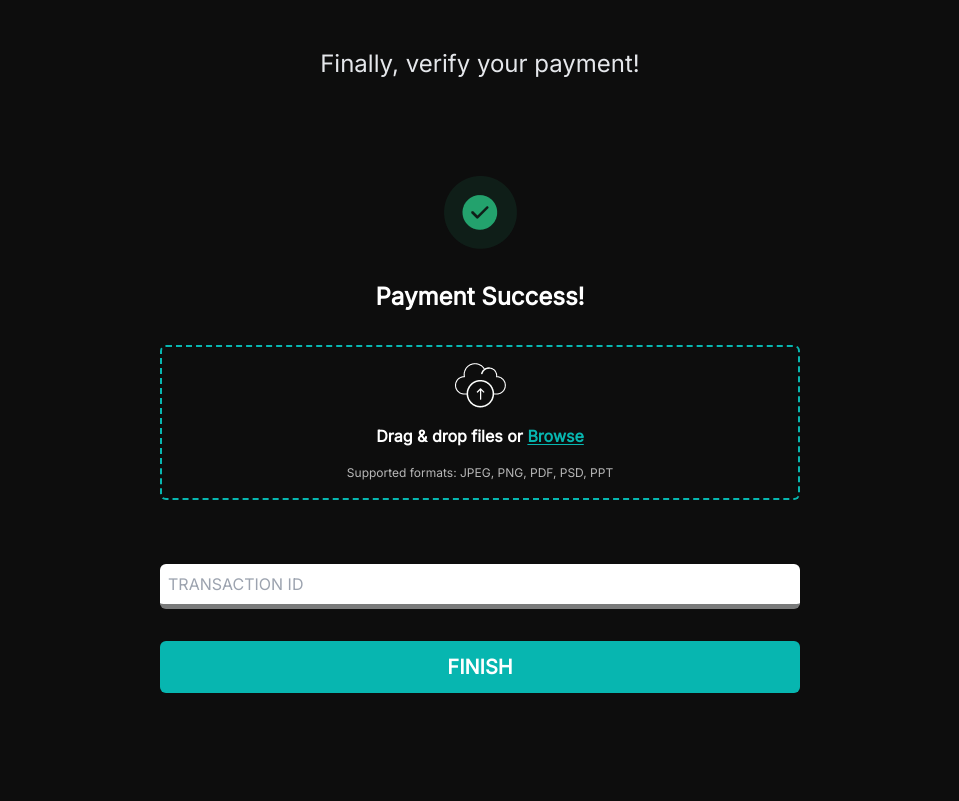
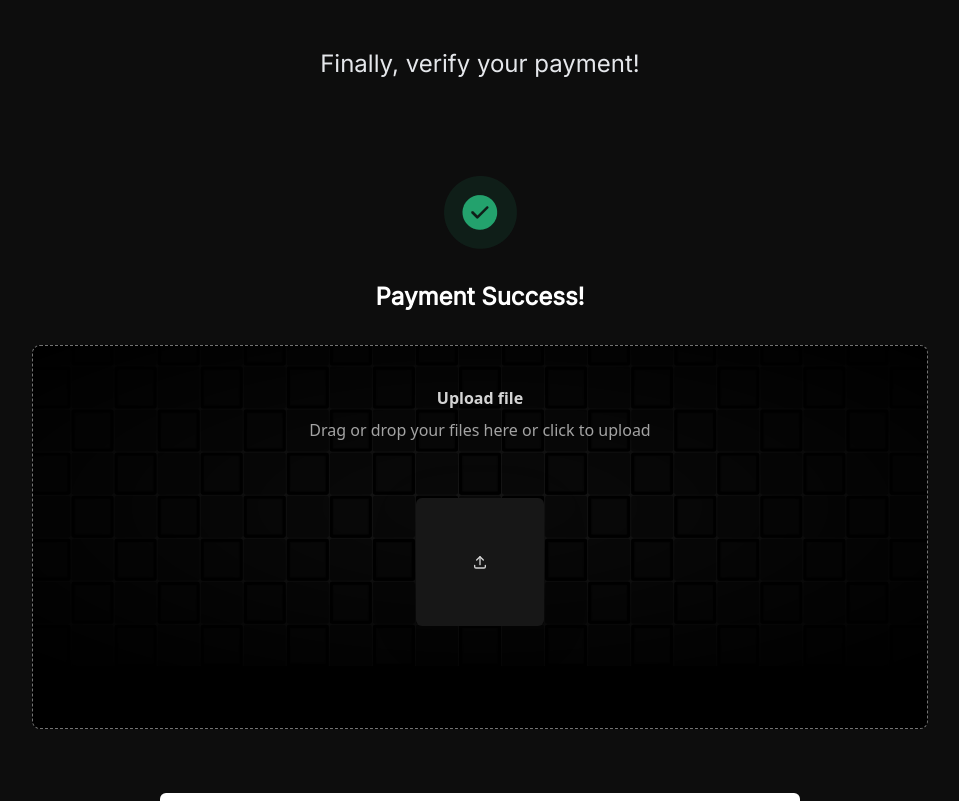
Before and after one commit to nikhilcodes0/xactitude2k25, a Next.js app: page /transummary in a window 1280 px wide. Shown: the top 801 px of the page, without its empty margins (160-1119 px from the left). Built offline with nearby package versions, Linux system fonts and the light colour scheme.

Commit message:
minor fixes and upload file part is chnaged in regsummary

```diff
--- a/app/events/[eventName]/page.tsx
+++ b/app/events/[eventName]/page.tsx
@@ -96,7 +96,7 @@
             {/* <p className="text-lg hidden md:block lg:text-end  w-[90%] ">{event.description}</p> */}
           </div>
         </div>
-        <div className="flex mt-8 gap-7 items-center md:justify-center shadow-lg w-fit shadow-card">
+        <div className="flex mt-8 gap-7 z-10 items-center md:justify-center shadow-lg w-fit shadow-card">
           {event?.image && (
             <Image
               src={event.image}
--- a/app/regsummary/page.tsx
+++ b/app/regsummary/page.tsx
@@ -96,7 +96,7 @@
           <p className="text-sm font-bold"><span className="font-bold text-base text-[#07B6B0] mr-2">College:</span> {college}</p>
           <p className="text-sm font-bold"><span className="font-bold text-base text-[#07B6B0] mr-2">WhatsApp No:</span> {wNo}</p>
           <p className="text-sm font-bold"><span className="font-bold text-base text-[#07B6B0] mr-2">Email:</span> {email}</p>
-          {teamName && <p className="text-sm font-bold"><span className="font-bold text-base text-[#07B6B0] mr-2">Team Name:</span> {teamName}</p>}
+          {/* {teamName && <p className="text-sm font-bold"><span className="font-bold text-base text-[#07B6B0] mr-2">Team Name:</span> {teamName}</p>} */}
         </div>
       </div>
       <div>
--- a/app/transummary/page.tsx
+++ b/app/transummary/page.tsx
@@ -5,10 +5,19 @@
 import Progressbar from '../components/progressbar';
 import success from '../assets/Successicon.png';
 import upload from '../assets/Uploadicon.png';
+import { FileUpload } from "@/components/ui/file-upload";
 import { useRouter } from 'next/navigation';
 import { updateEventData, registerParticipant, registerTeam, generateParticipantId } from '../../src/utils/firestoreHelpers'; // Import the required Firebase functions
 import { db } from "../../src/firebase";
 import { doc, getDoc } from "firebase/firestore"
+
+
+
+
+
+
+
+
 
 const Transummery = () => {
   // eslint-disable-next-line @typescript-eslint/no-unused-vars
@@ -90,6 +99,17 @@
     }
   };
 
+  //Componenet function
+
+
+  const [files, setFiles] = useState<File[]>([]);
+  const handleFileUpload = (files: File[]) => {
+    setFiles(files);
+    console.log(files);
+  };
+
+
+
   return (
     <div className="bg-[#0d0d0d] text-white font-sans">
       <Progressbar currentStep={2} totalSteps={3} />
@@ -100,7 +120,7 @@
         <Image src={success} alt="Payment Success" />
         <h1 className='text-2xl font-semibold font-inter text-white text-center mx-2 my-8'>Payment Success!</h1>
       </div>
-      <div
+      {/* <div
         className='flex flex-col items-center font-inter justify-center gap-4 border-2 border-dashed border-[#07B6B0] rounded-md p-4 mx-6 md:w-[70%] md:mx-auto  lg:w-[60%] xl:w-[50%] 2xl:w-[40%]'
         onDrop={handleFileDrop}
         onDragOver={(e) => e.preventDefault()}
@@ -123,7 +143,14 @@
           onChange={handleFileChange}
         />
         <p className='text-[12px] opacity-70'>Supported formats: JPEG, PNG, PDF, PSD, PPT</p>
+
+      </div> */}
+      {/*This is the new upplode area and its code is in /component/ui/file-upload.tsx in root directory*/}
+      <div className="dark w-full max-w-4xl mx-auto min-h-96 border border-dashed bg-black border-neutral-500 rounded-lg">
+          <FileUpload onChange={handleFileUpload} />
       </div>
+      {/* till here   */}
+
       <div className='flex flex-col items-center justify-center mt-16 pb-16 gap-4'>
         <input
           type="text"
@@ -144,3 +171,7 @@
 };
 
 export default Transummery;
+
+
+
+//////
--- /dev/null
+++ b/components/ui/file-upload.tsx
@@ -0,0 +1,193 @@
+import { cn } from "@/lib/utils";
+import React, { useRef, useState } from "react";
+import { motion } from "framer-motion";
+import { IconUpload } from "@tabler/icons-react";
+import { useDropzone } from "react-dropzone";
+
+const mainVariant = {
+  initial: {
+    x: 0,
+    y: 0,
+  },
+  animate: {
+    x: 20,
+    y: -20,
+    opacity: 0.9,
+  },
+};
+
+const secondaryVariant = {
+  initial: {
+    opacity: 0,
+  },
+  animate: {
+    opacity: 1,
+  },
+};
+
+export const FileUpload = ({
+  onChange,
+}: {
+  onChange?: (files: File[]) => void;
+}) => {
+  const [files, setFiles] = useState<File[]>([]);
+  const fileInputRef = useRef<HTMLInputElement>(null);
+
+  const handleFileChange = (newFiles: File[]) => {
+    setFiles((prevFiles) => [...prevFiles, ...newFiles]);
+    onChange && onChange(newFiles);
+  };
+
+  const handleClick = () => {
+    fileInputRef.current?.click();
+  };
+
+  const { getRootProps, isDragActive } = useDropzone({
+    multiple: false,
+    noClick: true,
+    onDrop: handleFileChange,
+    onDropRejected: (error) => {
+      console.log(error);
+    },
+  });
+
+  return (
+    <div className="w-full" {...getRootProps()}>
+      <motion.div
+        onClick={handleClick}
+        whileHover="animate"
+        className="p-10 group/file block rounded-lg cursor-pointer w-full relative overflow-hidden"
+      >
+        <input
+          ref={fileInputRef}
+          id="file-upload-handle"
+          type="file"
+          onChange={(e) => handleFileChange(Array.from(e.target.files || []))}
+          className="hidden"
+        />
+        <div className="absolute inset-0 [mask-image:radial-gradient(ellipse_at_center,white,transparent)]">
+          <GridPattern />
+        </div>
+        <div className="flex flex-col items-center justify-center">
+          <p className="relative z-20 font-sans font-bold text-neutral-700 dark:text-neutral-300 text-base">
+            Upload file
+          </p>
+          <p className="relative z-20 font-sans font-normal text-neutral-400 dark:text-neutral-400 text-base mt-2">
+            Drag or drop your files here or click to upload
+          </p>
+          <div className="relative w-full mt-10 max-w-xl mx-auto">
+            {files.length > 0 &&
+              files.map((file, idx) => (
+                <motion.div
+                  key={"file" + idx}
+                  layoutId={idx === 0 ? "file-upload" : "file-upload-" + idx}
+                  className={cn(
+                    "relative overflow-hidden z-40 bg-white dark:bg-neutral-900 flex flex-col items-start justify-start md:h-24 p-4 mt-4 w-full mx-auto rounded-md",
+                    "shadow-sm"
+                  )}
+                >
+                  <div className="flex justify-between w-full items-center gap-4">
+                    <motion.p
+                      initial={{ opacity: 0 }}
+                      animate={{ opacity: 1 }}
+                      layout
+                      className="text-base text-neutral-700 dark:text-neutral-300 truncate max-w-xs"
+                    >
+                      {file.name}
+                    </motion.p>
+                    <motion.p
+                      initial={{ opacity: 0 }}
+                      animate={{ opacity: 1 }}
+                      layout
+                      className="rounded-lg px-2 py-1 w-fit flex-shrink-0 text-sm text-neutral-600 dark:bg-neutral-800 dark:text-white shadow-input"
+                    >
+                      {(file.size / (1024 * 1024)).toFixed(2)} MB
+                    </motion.p>
+                  </div>
+
+                  <div className="flex text-sm md:flex-row flex-col items-start md:items-center w-full mt-2 justify-between text-neutral-600 dark:text-neutral-400">
+                    <motion.p
+                      initial={{ opacity: 0 }}
+                      animate={{ opacity: 1 }}
+                      layout
+                      className="px-1 py-0.5 rounded-md bg-gray-100 dark:bg-neutral-800 "
+                    >
+                      {file.type}
+                    </motion.p>
+
+                    <motion.p
+                      initial={{ opacity: 0 }}
+                      animate={{ opacity: 1 }}
+                      layout
+                    >
+                      modified{" "}
+                      {new Date(file.lastModified).toLocaleDateString()}
+                    </motion.p>
+                  </div>
+                </motion.div>
+              ))}
+            {!files.length && (
+              <motion.div
+                layoutId="file-upload"
+                variants={mainVariant}
+                transition={{
+                  type: "spring",
+                  stiffness: 300,
+                  damping: 20,
+                }}
+                className={cn(
+                  "relative group-hover/file:shadow-2xl z-40 bg-white dark:bg-neutral-900 flex items-center justify-center h-32 mt-4 w-full max-w-[8rem] mx-auto rounded-md",
+                  "shadow-[0px_10px_50px_rgba(0,0,0,0.1)]"
+                )}
+              >
+                {isDragActive ? (
+                  <motion.p
+                    initial={{ opacity: 0 }}
+                    animate={{ opacity: 1 }}
+                    className="text-neutral-600 flex flex-col items-center"
+                  >
+                    Drop it
+                    <IconUpload className="h-4 w-4 text-neutral-600 dark:text-neutral-400" />
+                  </motion.p>
+                ) : (
+                  <IconUpload className="h-4 w-4 text-neutral-600 dark:text-neutral-300" />
+                )}
+              </motion.div>
+            )}
+
+            {!files.length && (
+              <motion.div
+                variants={secondaryVariant}
+                className="absolute opacity-0 border border-dashed border-sky-400 inset-0 z-30 bg-transparent flex items-center justify-center h-32 mt-4 w-full max-w-[8rem] mx-auto rounded-md"
+              ></motion.div>
+            )}
+          </div>
+        </div>
+      </motion.div>
+    </div>
+  );
+};
+
+export function GridPattern() {
+  const columns = 41;
+  const rows = 11;
+  return (
+    <div className="flex bg-gray-100 dark:bg-neutral-900 flex-shrink-0 flex-wrap justify-center items-center gap-x-px gap-y-px  scale-105">
+      {Array.from({ length: rows }).map((_, row) =>
+        Array.from({ length: columns }).map((_, col) => {
+          const index = row * columns + col;
+          return (
+            <div
+              key={`${col}-${row}`}
+              className={`w-10 h-10 flex flex-shrink-0 rounded-[2px] ${
+                index % 2 === 0
+                  ? "bg-gray-50 dark:bg-neutral-950"
+                  : "bg-gray-50 dark:bg-neutral-950 shadow-[0px_0px_1px_3px_rgba(255,255,255,1)_inset] dark:shadow-[0px_0px_1px_3px_rgba(0,0,0,1)_inset]"
+              }`}
+            />
+          );
+        })
+      )}
+    </div>
+  );
+}
--- a/package.json
+++ b/package.json
@@ -10,6 +10,7 @@
   },
   "dependencies": {
     "@radix-ui/react-hover-card": "^1.1.4",
+    "@tabler/icons-react": "^3.26.0",
     "class-variance-authority": "^0.7.1",
     "clsx": "^2.1.1",
     "firebase": "^11.1.0",
@@ -20,6 +21,7 @@
     "react": "^19.0.0",
     "react-countdown": "^2.3.6",
     "react-dom": "^19.0.0",
+    "react-dropzone": "^14.3.5",
     "tailwind-merge": "^2.5.5",
     "tailwindcss-animate": "^1.0.7"
   },
```
Also changed, not shown: app/components/progressbar.tsx (+10 -7 lines), app/registerd/page.tsx (+18 -16 lines), 1 other file (tests, documents, lock files or other folders).
